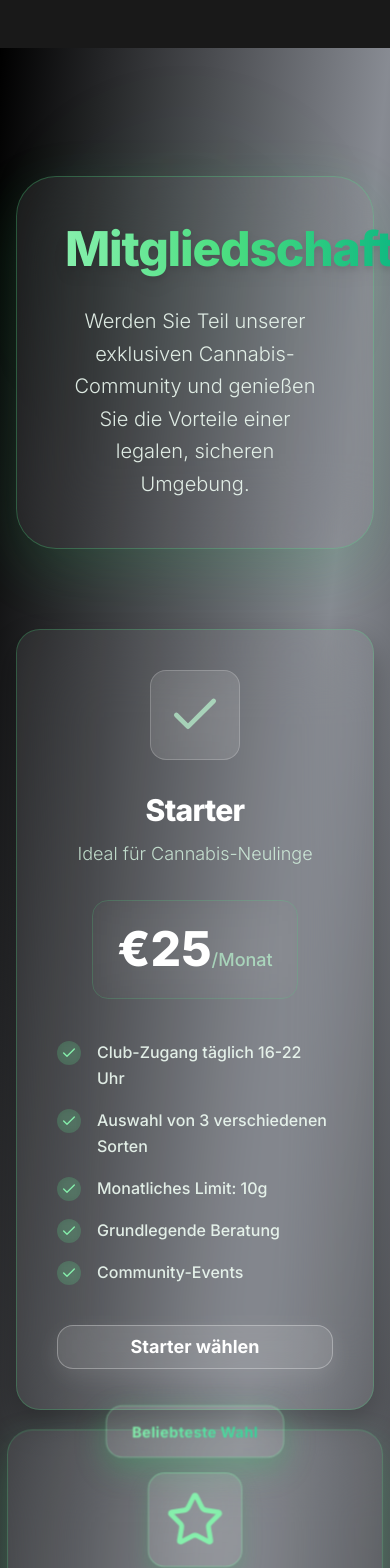
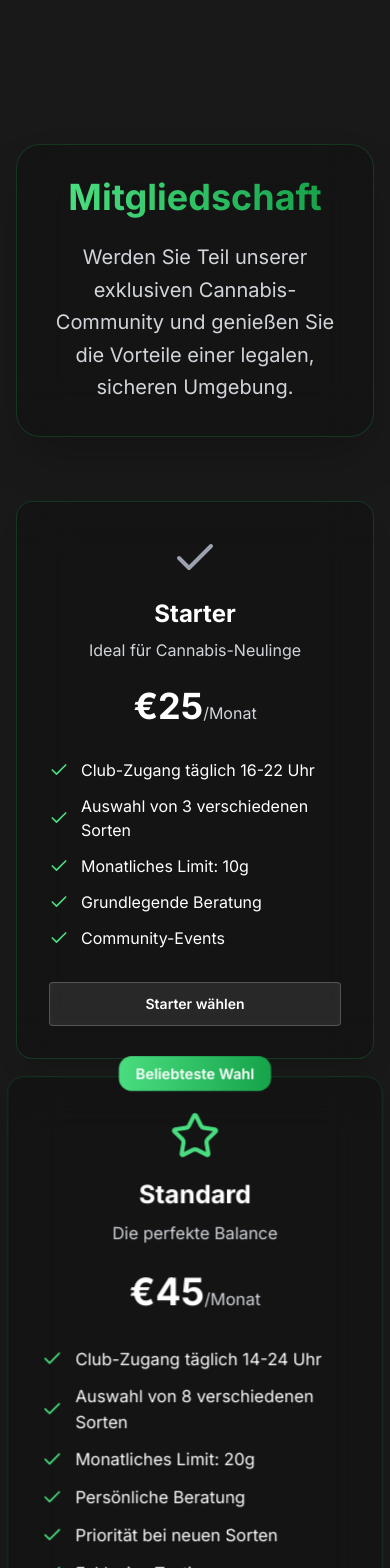
Before and after one commit to jasonl20-tech/bud-social-hub, a React (Vite) app: page / in a window 390 px wide. Shown: the part 3160-4728 px from the top of the page. Built offline with nearby package versions, Linux system fonts and the light colour scheme.

Commit message:
Refactor Membership section
Refactored the Membership section to better align with the overall design aesthetic of the website.

```diff
--- a/src/components/Membership.tsx
+++ b/src/components/Membership.tsx
@@ -56,84 +56,64 @@ const Membership = () => {
   ];
 
   return (
-    <section id="membership" className="py-32 bg-gradient-to-br from-black via-gray-900/50 to-black relative overflow-hidden">
-      {/* Animated background bubbles */}
-      <div className="absolute inset-0 overflow-hidden pointer-events-none">
-        <div className="absolute top-20 left-10 w-72 h-72 bg-green-500/5 rounded-full blur-3xl animate-pulse"></div>
-        <div className="absolute bottom-32 right-20 w-96 h-96 bg-green-400/3 rounded-full blur-3xl animate-pulse delay-1000"></div>
-        <div className="absolute top-1/2 left-1/3 w-64 h-64 bg-green-300/4 rounded-full blur-3xl animate-pulse delay-500"></div>
-      </div>
-
-      <div className="container mx-auto px-4 relative">
-        {/* Enhanced glass bubble for title */}
-        <div className="text-center mb-20">
-          <div className="bg-white/5 backdrop-blur-2xl border border-green-400/30 rounded-[2.5rem] p-12 md:p-16 shadow-[0_20px_60px_rgba(34,197,94,0.15)] max-w-5xl mx-auto hover:bg-white/8 transition-all duration-500 hover:shadow-[0_30px_80px_rgba(34,197,94,0.25)] hover:border-green-400/40">
-            <h2 className="text-5xl md:text-7xl font-black mb-8 text-white tracking-tight">
-              <span className="bg-gradient-to-r from-green-300 via-green-400 to-emerald-500 bg-clip-text text-transparent drop-shadow-lg">Mitgliedschaft</span>
+    <section id="membership" className="py-24 bg-black/90">
+      <div className="container mx-auto px-4 animate-fade-in">
+        {/* Glass bubble for title */}
+        <div className="text-center mb-16">
+          <div className="bg-black/20 backdrop-blur-xl border border-green-500/20 rounded-3xl p-8 md:p-12 shadow-2xl max-w-4xl mx-auto">
+            <h2 className="text-4xl md:text-5xl font-bold mb-6 text-white">
+              <span className="bg-gradient-to-r from-green-400 to-green-600 bg-clip-text text-transparent">Mitgliedschaft</span>
             </h2>
-            <p className="text-xl md:text-2xl text-green-50/90 leading-relaxed font-light max-w-3xl mx-auto">
+            <p className="text-xl text-gray-300 leading-relaxed">
               Werden Sie Teil unserer exklusiven Cannabis-Community und genießen Sie die Vorteile einer legalen, sicheren Umgebung.
             </p>
           </div>
         </div>
 
-        <div className="grid md:grid-cols-3 gap-10 max-w-7xl mx-auto">
+        <div className="grid md:grid-cols-3 gap-8 max-w-6xl mx-auto">
           {plans.map((plan, index) => (
             <div
               key={index}
-              className={`group relative bg-white/5 backdrop-blur-2xl border border-green-400/25 rounded-3xl p-10 text-center transition-all duration-500 hover:bg-white/10 hover:border-green-300/40 hover:shadow-[0_25px_50px_rgba(34,197,94,0.2)] hover:-translate-y-2 ${
+              className={`relative bg-black/20 backdrop-blur-xl border border-green-500/20 rounded-2xl p-8 text-center transition-all duration-300 hover:bg-green-500/10 shadow-xl ${
                 plan.popular
-                  ? 'scale-105 border-green-300/50 shadow-[0_20px_40px_rgba(34,197,94,0.25)] bg-white/8'
-                  : 'shadow-[0_15px_30px_rgba(0,0,0,0.3)]'
+                  ? 'scale-105 border-green-400/40 shadow-2xl'
+                  : ''
               }`}
             >
-              {/* Floating glass bubble for popular badge */}
               {plan.popular && (
-                <div className="absolute -top-6 left-1/2 transform -translate-x-1/2">
-                  <div className="bg-white/10 backdrop-blur-xl border border-green-300/40 rounded-2xl px-6 py-3 shadow-[0_10px_30px_rgba(34,197,94,0.3)]">
-                    <span className="bg-gradient-to-r from-green-300 to-emerald-400 bg-clip-text text-transparent font-bold text-sm tracking-wide">
-                      Beliebteste Wahl
-                    </span>
-                  </div>
+                <div className="absolute -top-4 left-1/2 transform -translate-x-1/2">
+                  <span className="bg-gradient-to-r from-green-400 to-green-600 text-white px-4 py-2 rounded-xl text-sm font-semibold">
+                    Beliebteste Wahl
+                  </span>
                 </div>
               )}
 
-              {/* Icon in glass bubble */}
-              <div className="flex justify-center mb-8">
-                <div className={`bg-white/10 backdrop-blur-xl border rounded-2xl p-4 transition-all duration-300 group-hover:bg-white/15 group-hover:scale-110 ${
-                  plan.popular ? 'border-green-300/40 shadow-[0_10px_20px_rgba(34,197,94,0.2)]' : 'border-white/20'
-                }`}>
-                  <plan.icon className={`h-14 w-14 ${plan.popular ? 'text-green-300' : 'text-green-200/70'}`} />
-                </div>
+              <div className="flex justify-center mb-4">
+                <plan.icon className={`h-12 w-12 ${plan.popular ? 'text-green-400' : 'text-gray-400'}`} />
               </div>
 
-              <h3 className="text-3xl font-black mb-3 text-white tracking-tight">{plan.name}</h3>
-              <p className="text-green-100/80 mb-8 font-light text-lg">{plan.description}</p>
+              <h3 className="text-2xl font-bold mb-2 text-white">{plan.name}</h3>
+              <p className="text-gray-300 mb-6">{plan.description}</p>
 
-              {/* Price in glass bubble */}
-              <div className="mb-10">
-                <div className="bg-white/8 backdrop-blur-xl border border-green-400/20 rounded-2xl p-6 inline-block">
-                  <span className="text-5xl font-black text-white">€{plan.price}</span>
-                  <span className="text-green-200/70 text-lg font-medium">/{plan.period}</span>
-                </div>
+              <div className="mb-8">
+                <span className="text-4xl font-bold text-white">€{plan.price}</span>
+                <span className="text-gray-300">/{plan.period}</span>
               </div>
 
-              <ul className="space-y-4 mb-10">
+              <ul className="space-y-3 mb-8">
                 {plan.features.map((feature, featureIndex) => (
-                  <li key={featureIndex} className="flex items-start text-left">
-                    <div className="bg-green-400/20 backdrop-blur-sm rounded-full p-1 mr-4 mt-0.5 flex-shrink-0">
-                      <Check className="h-4 w-4 text-green-300" />
-                    </div>
-                    <span className="text-green-50/90 font-medium leading-relaxed">{feature}</span>
+                  <li key={featureIndex} className="flex items-center text-left">
+                    <Check className="h-5 w-5 text-green-400 mr-3 flex-shrink-0" />
+                    <span className="text-white">{feature}</span>
                   </li>
                 ))}
               </ul>
 
               <Button
-                className={`w-full font-bold text-lg py-4 rounded-2xl transition-all duration-300 ${
+                className={`w-full font-semibold ${
                   plan.popular
-                    ? 'bg-gradient-to-r from-green-400 to-emerald-500 hover:from-green-500 hover:to-emerald-600 text-white shadow-[0_10px_30px_rgba(34,197,94,0.4)] hover:shadow-[0_15px_40px_rgba(34,197,94,0.5)] hover:scale-105'
-                    : 'bg-white/10 backdrop-blur-xl hover:bg-white/20 border border-white/30 hover:border-white/40 text-white shadow-[0_8px_25px_rgba(255,255,255,0.1)]'
+                    ? 'bg-gradient-to-r from-green-400 to-green-600 hover:from-green-500 hover:to-green-700 text-white'
+                    : 'bg-white/10 backdrop-blur-sm hover:bg-white/20 border border-white/20 text-white'
                 }`}
                 size="lg"
               >
@@ -143,17 +123,17 @@ const Membership = () => {
           ))}
         </div>
 
-        {/* Enhanced bottom CTA in glass bubble */}
-        <div className="text-center mt-16">
-          <div className="bg-white/5 backdrop-blur-2xl border border-green-400/30 rounded-3xl p-10 shadow-[0_20px_50px_rgba(34,197,94,0.15)] max-w-3xl mx-auto hover:bg-white/8 transition-all duration-500 hover:border-green-300/40">
-            <p className="text-green-100/80 mb-8 text-lg font-light leading-relaxed">
+        {/* Bottom CTA in glass bubble */}
+        <div className="text-center mt-12">
+          <div className="bg-black/20 backdrop-blur-xl border border-green-500/20 rounded-2xl p-8 shadow-xl max-w-2xl mx-auto">
+            <p className="text-gray-300 mb-6">
               Alle Preise verstehen sich inklusive MwSt. • Mindestvertragslaufzeit: 6 Monate
             </p>
-            <div className="flex flex-col sm:flex-row gap-6 justify-center">
-              <Button className="bg-white/10 backdrop-blur-xl hover:bg-white/20 border border-green-300/30 hover:border-green-300/50 text-white font-bold py-4 px-8 rounded-2xl shadow-[0_8px_25px_rgba(255,255,255,0.1)] hover:shadow-[0_12px_35px_rgba(34,197,94,0.2)] transition-all duration-300 hover:scale-105">
+            <div className="flex flex-col sm:flex-row gap-4 justify-center">
+              <Button className="bg-white/10 backdrop-blur-sm hover:bg-white/20 border border-white/20 text-white font-medium">
                 Club-Tour vereinbaren
               </Button>
-              <Button className="bg-white/10 backdrop-blur-xl hover:bg-white/20 border border-green-300/30 hover:border-green-300/50 text-white font-bold py-4 px-8 rounded-2xl shadow-[0_8px_25px_rgba(255,255,255,0.1)] hover:shadow-[0_12px_35px_rgba(34,197,94,0.2)] transition-all duration-300 hover:scale-105">
+              <Button className="bg-white/10 backdrop-blur-sm hover:bg-white/20 border border-white/20 text-white font-medium">
                 Beratungstermin
               </Button>
             </div>
```
